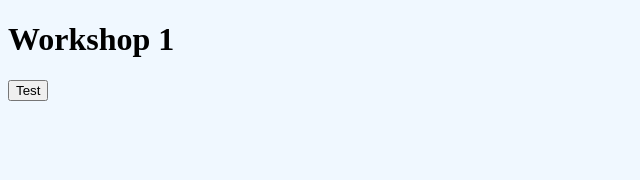
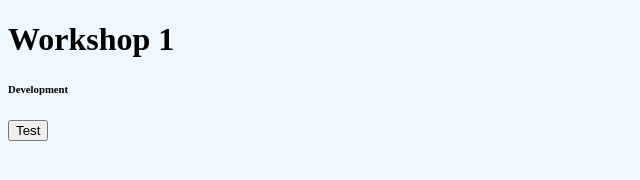
Before and after one commit to muhazzib/Workshop1, a plain HTML site: page index.html in a window 1280 px wide. Shown: the whole page, without its empty margins (0-640 px from the left). Drawn offline with Linux system fonts and the light colour scheme.

Commit message:
develoment commit

```diff
--- a/index.html
+++ b/index.html
@@ -9,6 +9,7 @@
 </head>
 <body>
     <h1>Workshop 1</h1>
+    <h6>Development</h6>
 <button onclick="test()">Test</button>
 </body>
 <script src="./index.js"></script>
```
